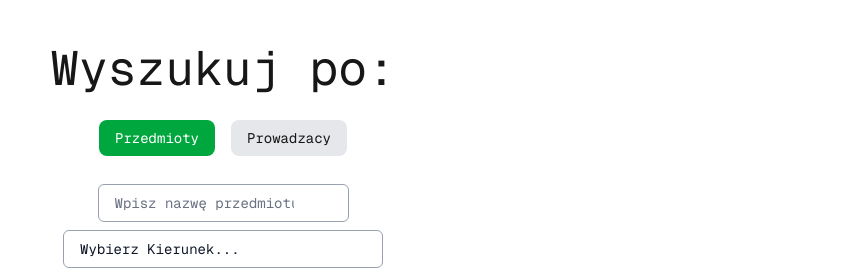
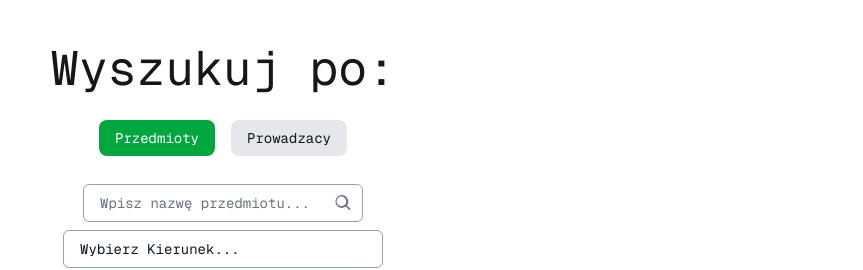
Before and after one commit to KSIUJ/opinion-base, a Next.js app in the folder frontend/: page /search-engine in a window 1280 px wide. Shown: the top 270 px of the page, without its empty margins (417-1280 px from the left). Built offline with nearby package versions, Linux system fonts and the light colour scheme.

Commit message:
magnifying glass is working

```diff
--- a/frontend/src/app/search-engine/components/Search/Search.tsx
+++ b/frontend/src/app/search-engine/components/Search/Search.tsx
@@ -25,7 +25,7 @@ export default function Search ({ onSearch, searchType }: SearchProps) {
     };
 
     return (
-        <div className="py-1" >
+        <div className="relative py-1 w-70" >
             <input
                 type = "search"
                 value = {value}
@@ -37,7 +37,7 @@ export default function Search ({ onSearch, searchType }: SearchProps) {
                         : 'Wpisz nazwisko prowadzącego...'
                 }
 
-                className = {`w-full px-4 pr-10 py-2 border border-gray-400 rounded-md text-gray-900 placeholder:text-gray-500 focus:outline-none focus:border-gray-500`}
+                className = {`w-full px-4 pr-6 py-2 border border-gray-400 rounded-md text-gray-900 placeholder:text-gray-500 focus:outline-none focus:border-gray-500`}
             />
             <button
                 type = "submit"
```
